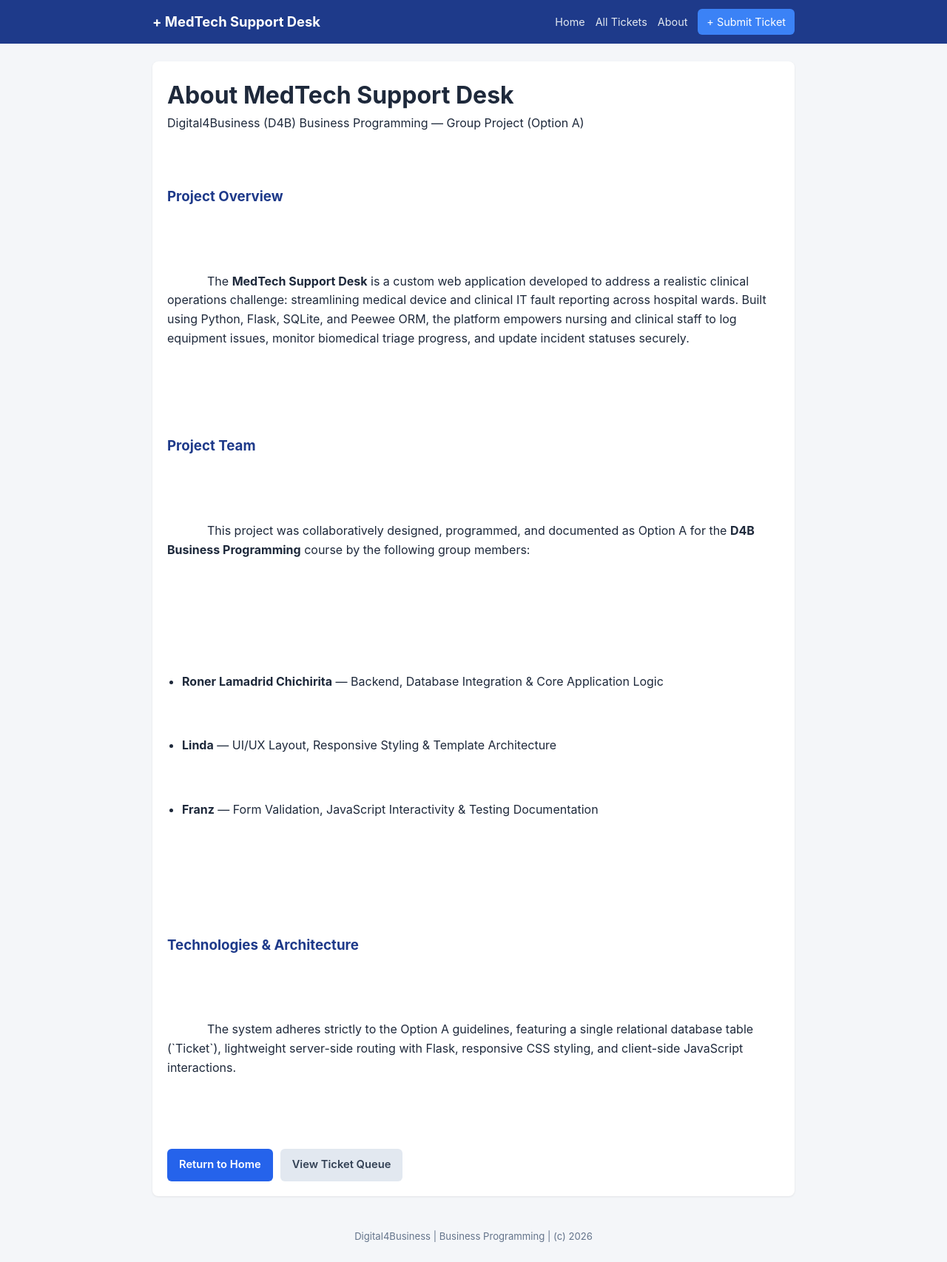
After one commit to epoiten/Customer-Support-Ticket-Web-App, a Flask app: page /about in a window 1280 px wide. The commit adds this page. Shown: the whole page at 74% size. Run offline with Flask 3, Linux system fonts and the light colour scheme.

Commit message:
FInal Touches and corrections

```diff
--- a/app.py
+++ b/app.py
@@ -29,6 +29,11 @@ def index():
     total_tickets = Ticket.select().count()
     open_tickets = Ticket.select().where(Ticket.status != 'Resolved').count()
     return render_template('index.html', total=total_tickets, open_count=open_tickets)
+
+# About page
+@app.route('/about')
+def about():
+    return render_template('about.html')
 
 # 2. Page listing submitted tickets
 @app.route('/tickets')
--- /dev/null
+++ b/templates/about.html
@@ -0,0 +1,35 @@
+{% extends 'base.html' %}
+
+{% block content %}
+<div class="form-card">
+    <h1>About MedTech Support Desk</h1>
+    <p class="subtitle">Digital4Business (D4B) Business Programming &mdash; Group Project (Option A)</p>
+
+    <div class="detail-body" style="background: #ffffff; padding: 0; margin: 20px 0;">
+        <h3 style="margin-bottom: 10px; color: #1e3a8a;">Project Overview</h3>
+        <p style="margin-bottom: 16px;">
+            The <strong>MedTech Support Desk</strong> is a custom web application developed to address a realistic clinical operations challenge: streamlining medical device and clinical IT fault reporting across hospital wards. Built using Python, Flask, SQLite, and Peewee ORM, the platform empowers nursing and clinical staff to log equipment issues, monitor biomedical triage progress, and update incident statuses securely.
+        </p>
+
+        <h3 style="margin-bottom: 10px; color: #1e3a8a;">Project Team</h3>
+        <p style="margin-bottom: 16px;">
+            This project was collaboratively designed, programmed, and documented as Option A for the <strong>D4B Business Programming</strong> course by the following group members:
+        </p>
+        <ul style="margin-left: 20px; margin-bottom: 20px; line-height: 1.8;">
+            <li><strong>Roner Lamadrid Chichirita</strong> &mdash; Backend, Database Integration &amp; Core Application Logic</li>
+            <li><strong>Linda</strong> &mdash; UI/UX Layout, Responsive Styling &amp; Template Architecture</li>
+            <li><strong>Franz</strong> &mdash; Form Validation, JavaScript Interactivity &amp; Testing Documentation</li>
+        </ul>
+
+        <h3 style="margin-bottom: 10px; color: #1e3a8a;">Technologies &amp; Architecture</h3>
+        <p>
+            The system adheres strictly to the Option A guidelines, featuring a single relational database table (`Ticket`), lightweight server-side routing with Flask, responsive CSS styling, and client-side JavaScript interactions.
+        </p>
+    </div>
+
+    <div class="form-actions">
+        <a href="{{ url_for('index') }}" class="btn btn-primary">Return to Home</a>
+        <a href="{{ url_for('list_tickets') }}" class="btn btn-secondary">View Ticket Queue</a>
+    </div>
+</div>
+{% endblock %}
--- a/templates/base.html
+++ b/templates/base.html
@@ -11,9 +11,10 @@
         <div class="container nav-content">
             <a href="{{ url_for('index') }}" class="brand">+ MedTech Support Desk</a>
             <nav>
-                <a href="{{ url_for('index') }}">Service Overview</a>
-                <a href="{{ url_for('list_tickets') }}">Device Tickets</a>
-                <a href="{{ url_for('create_ticket') }}" class="btn-nav">+ Report Device Issue</a>
+                <a href="{{ url_for('index') }}">Home</a>
+                <a href="{{ url_for('list_tickets') }}">All Tickets</a>
+                <a href="{{ url_for('about') }}">About</a>
+                <a href="{{ url_for('create_ticket') }}" class="btn-nav">+ Submit Ticket</a>
             </nav>
         </div>
     </header>
@@ -23,7 +24,7 @@
     </main>
 
     <footer class="footer">
-        <p>MedTech Clinical Engineering &amp; IT Support &mdash; Business Programming Option A (Python / Flask / Peewee)</p>
+        <p>Digital4Business &vert; Business Programming &vert; (c) 2026</p>
     </footer>
 
     <script src="{{ url_for('static', filename='script.js') }}"></script>
```
Also changed, not shown: tickets.db.
